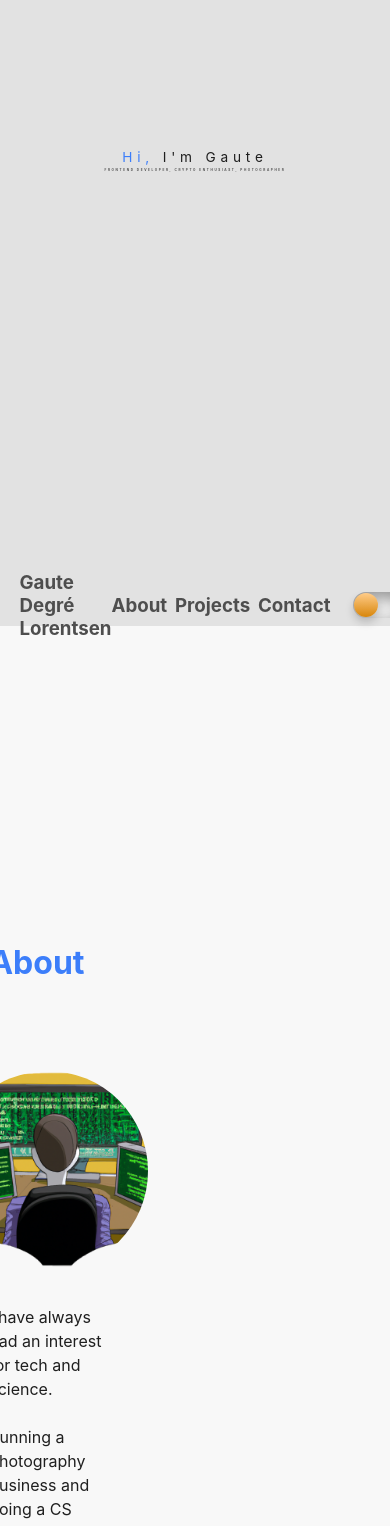
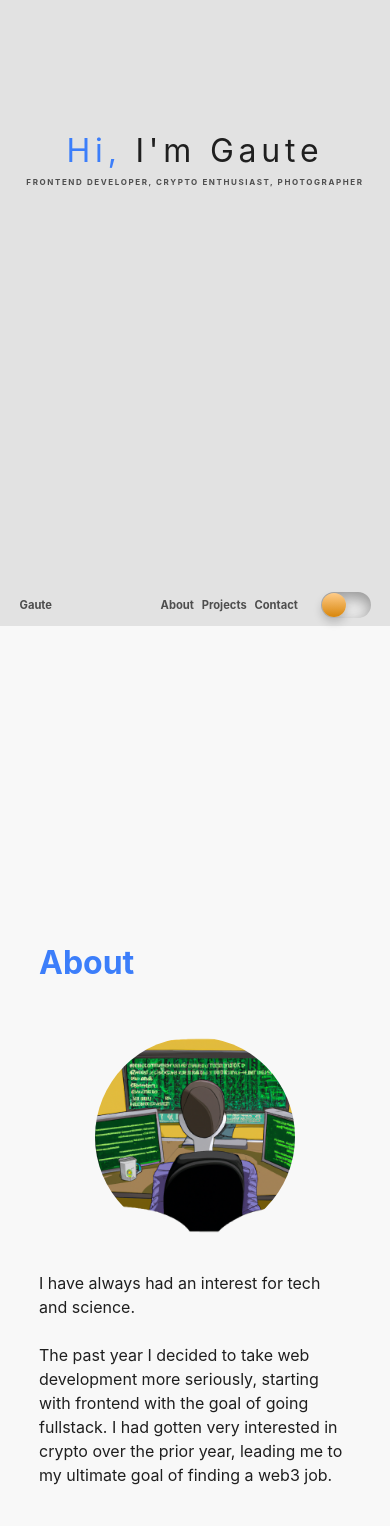
Before and after one commit to gautedl/portfolio, a React (Create React App) app: page / in a window 390 px wide. Shown: the part 260-1786 px from the top of the page. Built offline with nearby package versions, Linux system fonts and the light colour scheme.

Commit message:
Made page responsive

```diff
--- a/public/index.html
+++ b/public/index.html
@@ -9,6 +9,7 @@
       name="description"
       content="Web site created using create-react-app"
     />
+    <link rel="stylesheet" href="https://unpkg.com/aos@next/dist/aos.css" />
     <link rel="apple-touch-icon" href="%PUBLIC_URL%/logo192.png" />
     <!--
       manifest.json provides metadata used when your web app is installed on a
@@ -39,5 +40,9 @@
       To begin the development, run `npm start` or `yarn start`.
       To create a production bundle, use `npm run build` or `yarn build`.
     -->
+    <script src="https://unpkg.com/aos@next/dist/aos.js"></script>
+    <script>
+      AOS.init();
+    </script>
   </body>
 </html>
--- a/src/components/About.tsx
+++ b/src/components/About.tsx
@@ -17,36 +17,10 @@ function About() {
             I have always had an interest for tech and science.
             <br />
             <br />
-            Running a photography business and doing a CS degree got me burnt
-            out, and unsure of what I wanted to do. After deciding to take a
-            break from studying I quickly realized that the development way was
-            the right way.
-            <br />
-            I missed programming...
-            <br />
-            <br />
-            I decided to take web development more seriously, starting with
-            frontend with the goal of going fullstack. I had gotten very
-            interested in crypto over the prior year, leading me to my ultimate
-            goal of finding a web3 job.
-            <br />
-            <br />
-            Member of{' '}
-            <a
-              href="https://twitter.com/AlfaDAO_"
-              target="_blank"
-              rel="noreferrer"
-            >
-              AlfaDAO
-            </a>{' '}
-            and{' '}
-            <a
-              href="https://twitter.com/EarnWeb3DAO"
-              target="_blank"
-              rel="noreferrer"
-            >
-              EarnWeb3DAO
-            </a>
+            The past year I decided to take web development more seriously,
+            starting with frontend with the goal of going fullstack. I had
+            gotten very interested in crypto over the prior year, leading me to
+            my ultimate goal of finding a web3 job.
           </span>
           <div className="socials-container">
             <a
@@ -81,7 +55,11 @@ function About() {
             </a>
           </div>
         </div>
-        <div className="tech-container">
+        <div
+          className="tech-container"
+          data-aos="zoom-in-left"
+          data-aos-easing="ease-in"
+        >
           <img
             title="Javascript"
             src="https://cdn.jsdelivr.net/gh/devicons/devicon/icons/javascript/javascript-original.svg"
--- a/src/components/Project.tsx
+++ b/src/components/Project.tsx
@@ -23,7 +23,11 @@ function Project({
 
   if (side === 'left') {
     return (
-      <div className="project">
+      <div
+        className="project left-side"
+        data-aos="fade-right"
+        data-aos-easing="ease-in"
+      >
         <div className="info-section">
           <h2 className="project-title">{title}</h2>
           <span>{description}</span>
@@ -47,7 +51,11 @@ function Project({
     );
   } else if (side === 'right') {
     return (
-      <div className="project">
+      <div
+        className="project right-side"
+        data-aos="fade-left"
+        data-aos-easing="ease-in-out"
+      >
         <div className="project-img-section">
           <img className="project-img" src={img} alt={altText} />
         </div>
--- a/src/styles/_about.scss
+++ b/src/styles/_about.scss
@@ -84,4 +84,20 @@
         text-decoration: none;
 
     }
+
+    @media (max-width: 645px) {
+        .about-container {
+            @include flexCenter(column);
+            width: 80vw;
+
+
+            .title-container {
+                margin: 0px;
+            }
+
+            .about {
+                width: 80vw;
+            }
+        }
+    }
 }
--- a/src/styles/_contact.scss
+++ b/src/styles/_contact.scss
@@ -22,7 +22,7 @@
             .inputs {
                 display: flex;
                 flex-direction: column;
-                width: 20vw;
+                width: 30vw;
                 gap: 10px;
 
                 input {
@@ -64,5 +64,33 @@
         }
     }
 
+    @media (max-width: 961px) {
+        .contact-container {
+            width: 80vw;
+
+            .contact-form {
+
+                .inputs {
+                    width: 40vw;
+                }
+            }
+
+        }
+    }
+
+    @media (max-width: 645px) {
+        .contact-container {
+            width: 80vw;
+
+            .contact-form {
+
+                .inputs {
+                    width: 50vw;
+                }
+            }
+
+        }
+    }
+
 
 }
--- a/src/styles/_footer.scss
+++ b/src/styles/_footer.scss
@@ -32,6 +32,16 @@
             img:hover {
                 opacity: 100%;
             }
+    }
+
+    @media (max-width: 410px) {
+        .link-container {
+
+            img {
+                height: 2rem;
+            }
+        }
+
 
     }
 }
--- a/src/styles/_header.scss
+++ b/src/styles/_header.scss
@@ -3,6 +3,8 @@
 
 
 .header-container {
+
+
     @include flexCenter(column);
     @include themed() {
         background-color: t("bg-color");
@@ -11,8 +13,9 @@
     height: 100vh;
 
 
+
     h1 {
-        font-size: 3.5vw;
+        font-size: 4em;
         font-weight: 400;
         letter-spacing: .3rem;
         margin: 0;
@@ -44,7 +47,7 @@
         }
         opacity: 0;
         text-transform: uppercase;
-        font-size: .8vw;
+        font-size: .8em;
         letter-spacing: .1rem;
         animation: dropDownAnimation ease-out 1s;
         animation-iteration-count: 1;
@@ -112,4 +115,23 @@
             transform: translate(0,0);
         }
     }
+
+    @media (max-width: 645px) {
+        h1 {
+            font-size: 3em;
+        }
+
+        h2 {
+            font-size: .7em;
+        }
+    }
+    @media (max-width: 470px) {
+        h1 {
+            font-size: 2em;
+        }
+
+        h2 {
+            font-size: .5em;
+        }
+    }
 }
--- a/src/styles/_mixins.scss
+++ b/src/styles/_mixins.scss
@@ -85,6 +85,14 @@ $themes: (
         color: rgba(0, 0, 0, 0.65);
         transform: translateY(0);
       }
+
+      @media (max-width: 645px) {
+        button {
+          min-width: 1rem;
+          font-size: .8rem;
+          padding: .5rem 1rem;
+        }
+      }
 }
 
 @mixin themed() {
--- a/src/styles/_nav.scss
+++ b/src/styles/_nav.scss
@@ -32,4 +32,34 @@
             background-color: t("bg-color");
         }
     }
+
+    @media (max-width: 645px) {
+        h3 {
+            font-size: 1em;
+        }
+
+
+    }
+
+    @media (max-width: 500px) {
+        h3 {
+            font-size: .8em;
+        }
+    }
+
+    @media (max-width: 410px) {
+        h3 {
+            font-size: .7em;
+        }
+
+        .nav-title {
+            text-indent:-9999px;
+        }
+        .nav-title:before {
+            text-indent: 0;
+            content: "Gaute";
+            float: left;
+        }
+
+    }
 }
--- a/src/styles/_projects.scss
+++ b/src/styles/_projects.scss
@@ -65,8 +65,50 @@
                 align-items: flex-end;
                 text-align: end;
             }
+        }
     }
 
+    @media (max-width: 645px) {
+        .projects-container {
+            width: 80vw;
+
+            .project {
+                .info-section {
+                    width: 40vw;
+                }
+
+                img {
+                    width: 40vw;
+                    height: auto;
+                }
+            }
+        }
 
     }
+
+    @media (max-width: 500px) {
+        .projects-container {
+
+
+            .project {
+                flex-direction: column;
+                justify-content: center;
+                align-items: center;
+                .info-section {
+                    width: 80vw;
+                    align-items: center;
+                }
+
+                img {
+                    margin-top: 20px;
+                    width: 80vw;
+                    height: auto;
+                }
+            }
+            .left-side {
+                flex-direction: column-reverse;
+            }
+
+        }
+    }
 }
```
